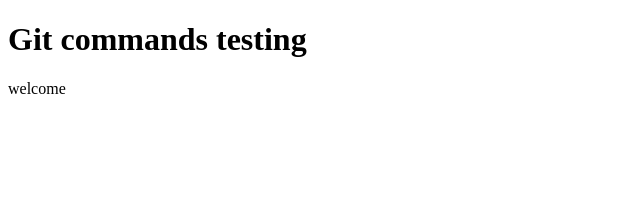
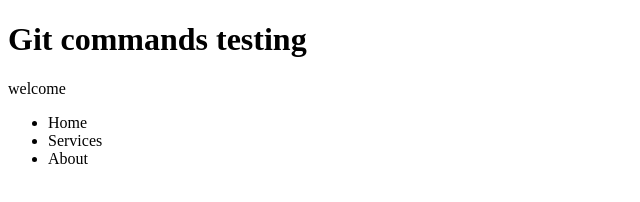
Before and after one commit to Rubansi/testrepo, a plain HTML site: page index.html in a window 1280 px wide. Shown: the whole page, without its empty margins (0-640 px from the left). Drawn offline with Linux system fonts and the light colour scheme.

Commit message:
added unorderlist

```diff
--- a/index.html
+++ b/index.html
@@ -8,5 +8,10 @@
 <body>
     <h1>Git commands testing</h1>
     <p>welcome</p>
+    <ul>
+        <li>Home</li>
+        <li>Services</li>
+        <li>About</li>
+    </ul>
 </body>
 </html>
```
